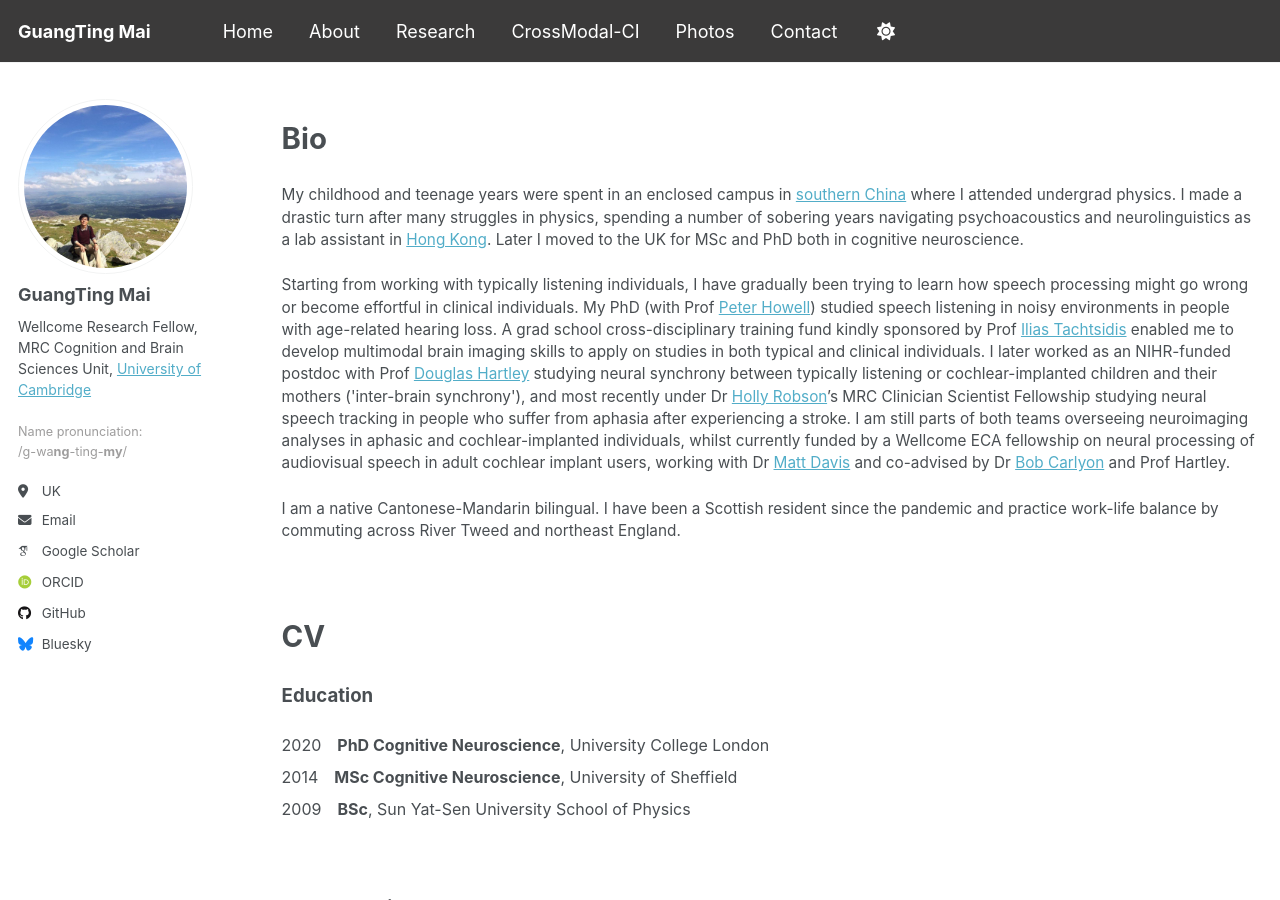
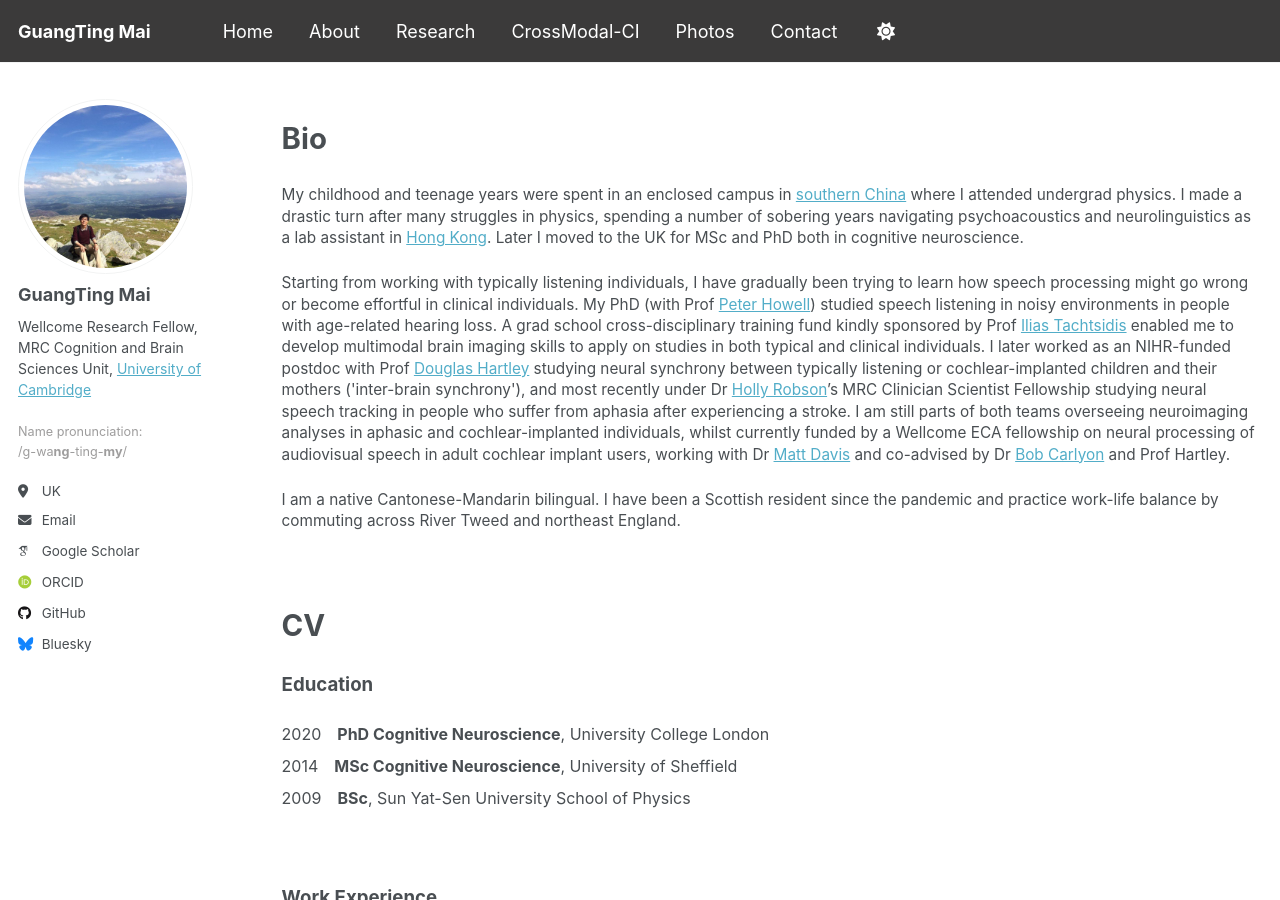
Before and after one commit to guangtingmai/guangtingmai.github.io, a Jekyll site: the page built from _pages/about.html, in a window 1280 px wide and 900 px high. Built offline with Jekyll 4.4.1, drawn with Linux system fonts in a browser that asks for light colours; some web fonts are replaced.

Commit message:
Update about.html

```diff
--- a/_pages/about.html
+++ b/_pages/about.html
@@ -5,12 +5,12 @@
 author_profile: true
 ---
 <p><span style="font-size: 22pt;line-height: 1.5;display: block"><strong>Bio</strong></span></p>
-<p><span style="font-size: 11.5pt;line-height: 1.45;display: block;margin-bottom: 0.15vh">My childhood and teenage years were spent in an enclosed
+<p><span style="font-size: 11.5pt;line-height: 1.4;display: block;margin-bottom: 0.2vh">My childhood and teenage years were spent in an enclosed
   campus in <a href="https://en.wikipedia.org/wiki/Sun_Yat-sen_University">southern China</a> where I attended undergrad physics. I made a
   drastic turn after many struggles in physics, spending a number of sobering years navigating psychoacoustics and neurolinguistics as a lab assistant
   in <a href="https://www.ee.cuhk.edu.hk/~lel/research/index.html">Hong Kong</a>. Later I moved to the UK for MSc and PhD both in
   cognitive neuroscience.</span>
-<p><span style="font-size: 11.5pt;line-height: 1.45;display: block;margin-bottom: 0.15vh">Starting from working with typically listening individuals,
+<p><span style="font-size: 11.5pt;line-height: 1.4;display: block;margin-bottom: 0.2vh">Starting from working with typically listening individuals,
   I have gradually been trying to learn how speech processing might go wrong or become effortful in clinical individuals. My PhD (with Prof
   <a href="https://profiles.ucl.ac.uk/2817-peter-howell/">Peter Howell</a>) studied speech listening in noisy environments in people with age-related
   hearing loss. A grad school cross-disciplinary training fund kindly sponsored by Prof <a href="https://profiles.ucl.ac.uk/2168-ilias-tachtsidis">Ilias Tachtsidis</a>
@@ -22,7 +22,7 @@
   cochlear-implanted individuals, whilst currently funded by a Wellcome ECA fellowship on neural processing of audiovisual speech in adult cochlear
   implant users, working with Dr <a href="https://www.mrc-cbu.cam.ac.uk/people/matt.davis/">Matt Davis</a> and co-advised by Dr
   <a href="https://www.mrc-cbu.cam.ac.uk/people/bob.carlyon/">Bob Carlyon</a> and Prof Hartley.</span></p>
-<p><span style="font-size: 11.5pt;line-height: 1.45;display: block;margin-bottom: 0.15vh">I am a native Cantonese-Mandarin bilingual. I have been a
+<p><span style="font-size: 11.5pt;line-height: 1.4;display: block;margin-bottom: 0.2vh">I am a native Cantonese-Mandarin bilingual. I have been a
   Scottish resident since the pandemic and practice work-life balance by commuting across River Tweed and northeast England.</span></p>
 
 <br>
```
